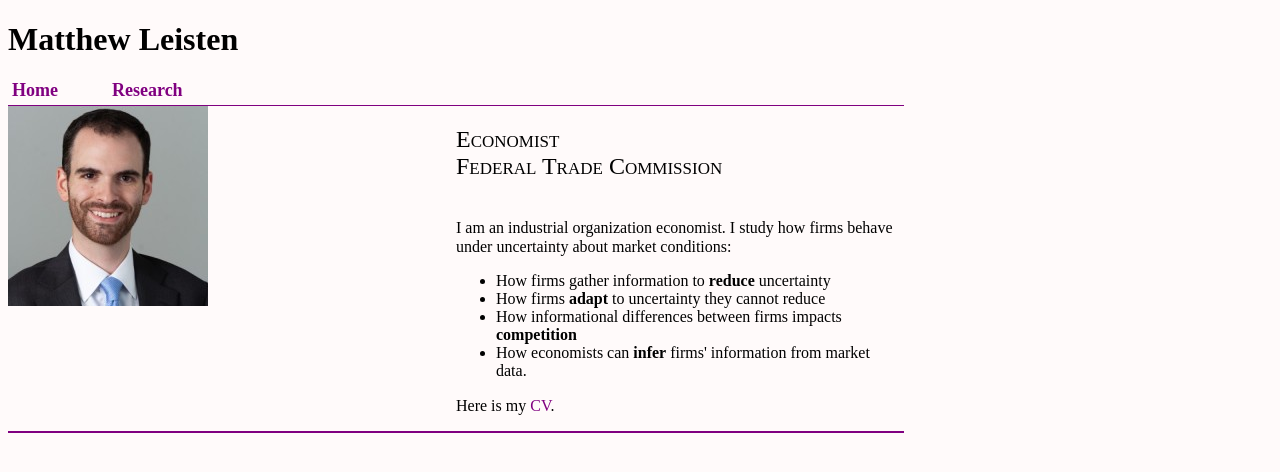
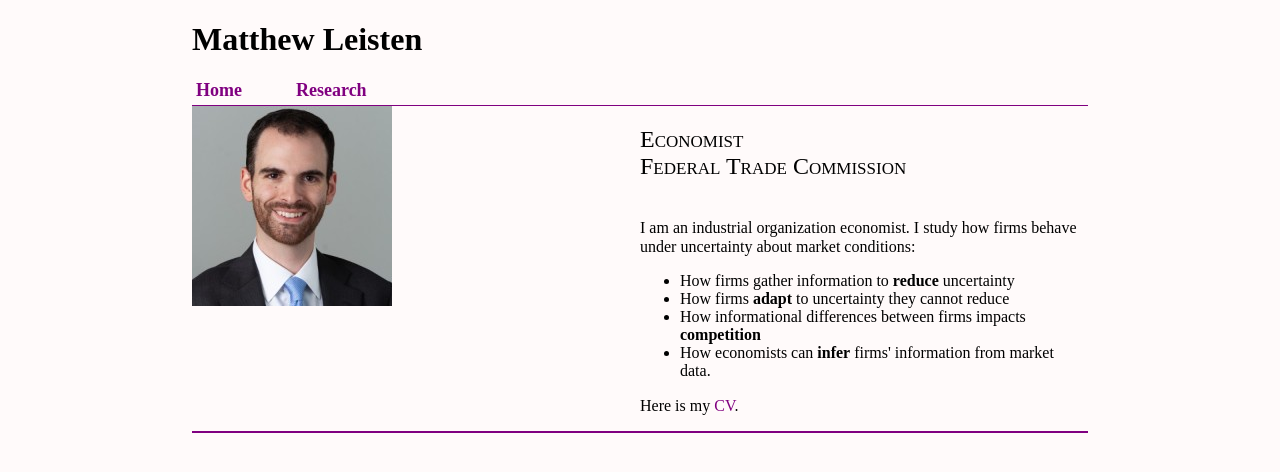
Before and after one commit to mleisten/mleisten.github.io, a Jekyll site: the page index.html, which Jekyll copies as it is, in a window 1280 px wide. Shown: the top 472 px of the page. Built offline with Jekyll 4.4.1, drawn with Linux system fonts in a browser that asks for light colours.

Commit message:
Update main.css

```diff
--- a/css/main.css
+++ b/css/main.css
@@ -1,6 +1,7 @@
 body {
     width: 70%;
-    background-color: snow
+    background-color: snow;
+    margin: auto;
 }
 
 nav {
```
